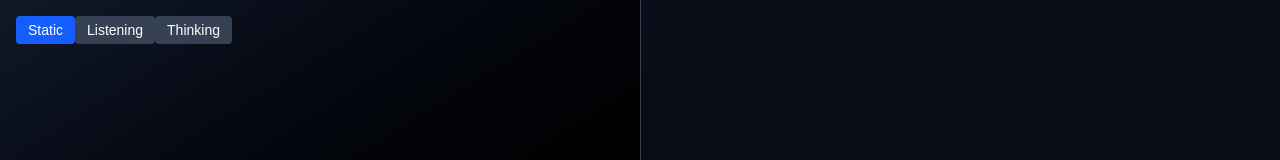
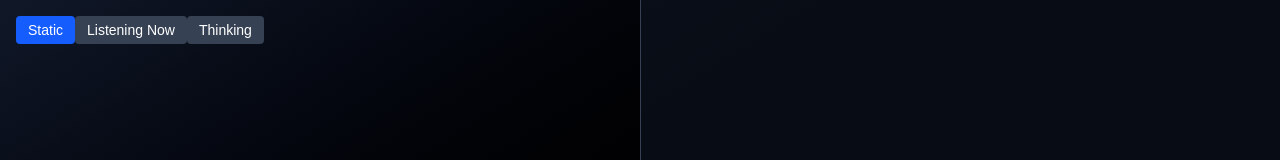
Before and after one commit to joshuaben-seth/oreva-preview, a Next.js app: page / in a window 1280 px wide. Shown: the top 160 px of the page. Built offline with nearby package versions, Linux system fonts and the light colour scheme.

Commit message:
chore: added a simple page

```diff
--- a/src/app/page.tsx
+++ b/src/app/page.tsx
@@ -26,7 +26,7 @@ export default function Home() {
             onClick={() => setOrbMode('listening')}
             className={`px-3 py-1 rounded text-sm ${orbMode === 'listening' ? 'bg-blue-600' : 'bg-gray-700'}`}
           >
-            Listening
+            Listening Now
           </button>
           <button
             onClick={() => setOrbMode('thinking')}
```
